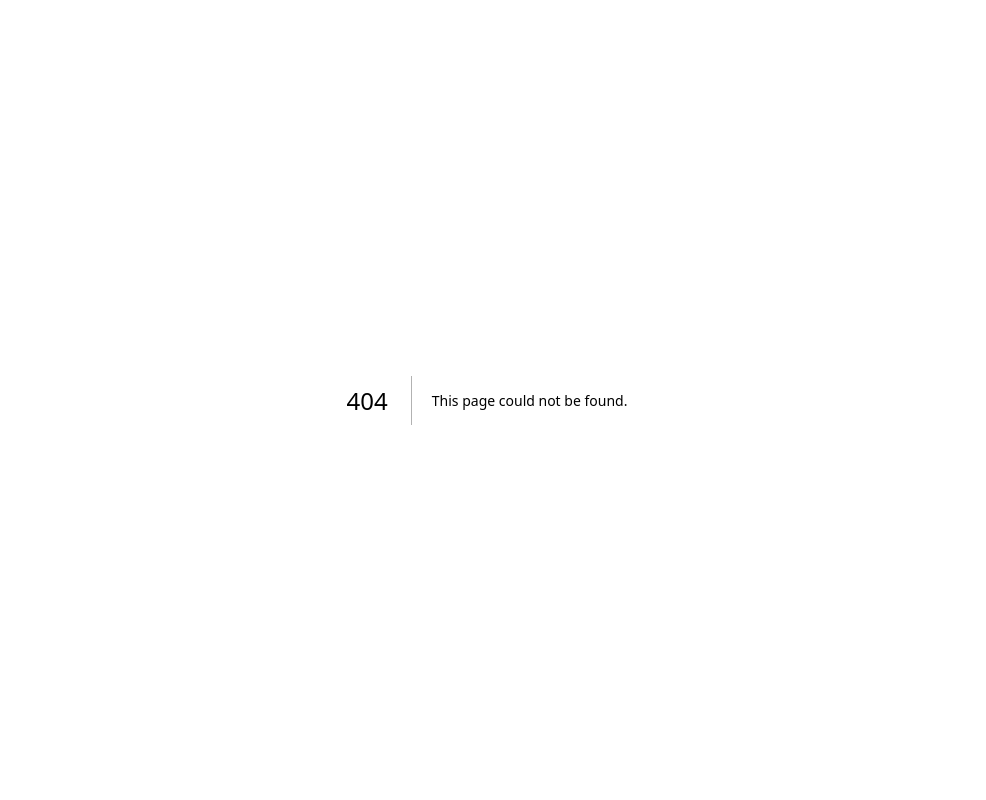
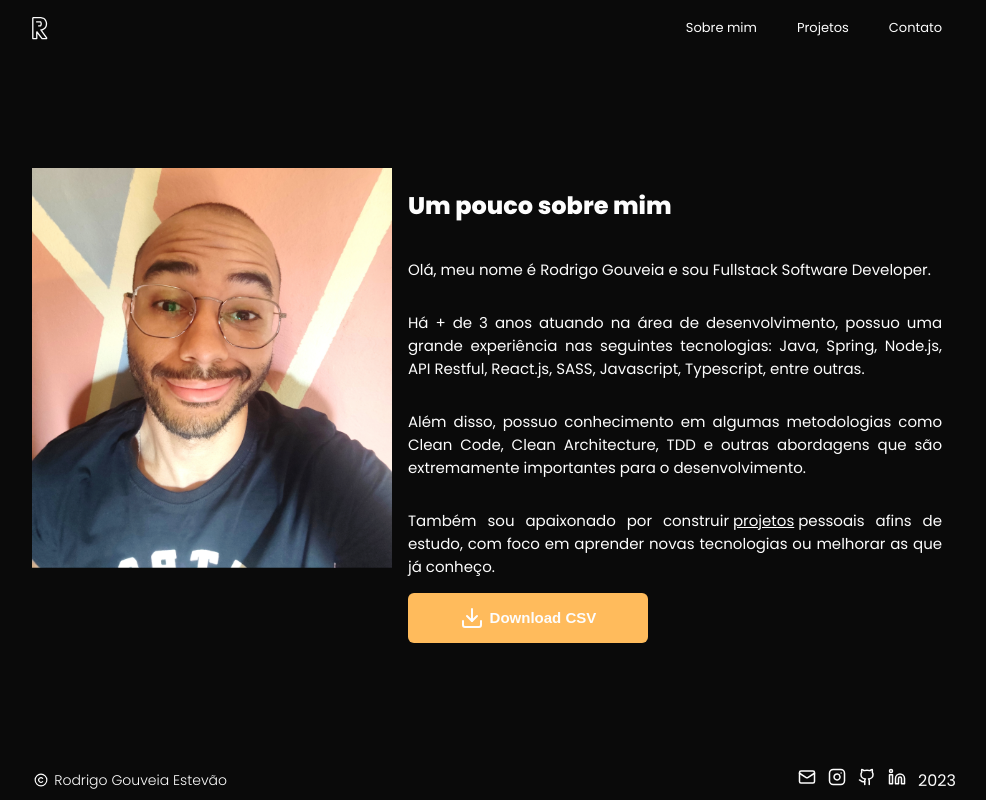
Before and after one commit to rodrigoge/rodrigo.dev, a Next.js app: page /about in a window 1280 px wide. Before the commit this address had no page. Shown: the whole page, without its empty margins (153-1139 px from the left). Built offline with nearby package versions, Linux system fonts and the light colour scheme.

Commit message:
feat: initializing about me page

```diff
--- /dev/null
+++ b/src/app/about/page.tsx
@@ -0,0 +1,53 @@
+"use client"
+import FooterComponent from "@/components/FooterComponent";
+import HeaderComponent from "@/components/HeaderComponent";
+import "./styles.scss"
+import avatar from '../assets/avatar.png'
+import Image from "next/image";
+import { Download } from "lucide-react";
+import Link from "next/link";
+
+export default function About() {
+    return (
+        <>
+            <HeaderComponent />
+            <div className="about-me-container">
+                <div className="avatar-container">
+                    <Image
+                        src={avatar}
+                        alt="Image from Rodrigo Gouveia"
+                        width={360}
+                        height={400}
+                    />
+                </div>
+                <div className="summary-container">
+                    <h2>Um pouco sobre mim</h2>
+                    <p>Olá, meu nome é Rodrigo Gouveia e sou Fullstack Software Developer.</p>
+                    <p>
+                        Há + de 3 anos atuando na área de desenvolvimento, possuo uma grande experiência nas seguintes
+                        tecnologias: Java, Spring, Node.js, API Restful, React.js, SASS, Javascript, Typescript, entre outras.
+                    </p>
+                    <p>
+                        Além disso, possuo conhecimento em algumas metodologias como Clean Code, Clean Architecture, TDD e
+                        outras abordagens que são extremamente importantes para o desenvolvimento.
+                    </p>
+                    <p>
+                        Também sou apaixonado por construir
+                        <Link
+                            className="link-content"
+                            href=""
+                        >
+                            projetos
+                        </Link>
+                        pessoais afins de estudo, com foco em aprender novas tecnologias ou melhorar as que já conheço.
+                    </p>
+                    <button className="download-button">
+                        <Download />
+                        Download CSV
+                    </button>
+                </div>
+            </div>
+            <FooterComponent />
+        </>
+    )
+}
--- /dev/null
+++ b/src/app/about/styles.scss
@@ -0,0 +1,61 @@
+@import '../variables.module.scss';
+
+html,
+body {
+    background-color: $black-900;
+    color: $white-100;
+}
+
+.about-me-container {
+    display: flex;
+    flex-direction: row;
+    gap: 16px;
+    margin-top: 120px;
+
+    .avatar-container {
+        margin: 0 0 0 14%;
+    }
+
+    .summary-container {
+        margin: 0 14% 0 0;
+        display: flex;
+        flex-direction: column;
+        align-items: flex-start;
+        text-align: justify;
+
+        p {
+            font-size: 15px;
+
+            .link-content {
+                transition: 0.3s;
+                color: $white-100;
+                margin: 4px;
+            }
+
+            .link-content:hover {
+                color: $orange-700;
+            }
+        }
+
+        .download-button {
+            width: 240px;
+            height: 50px;
+            background-color: $orange-700;
+            color: $white-100;
+            display: flex;
+            align-items: center;
+            justify-content: center;
+            border: none;
+            border-radius: 6px;
+            gap: 6px;
+            font-size: 15px;
+            font-weight: 700;
+            transition: 0.3s;
+            cursor: pointer;
+        }
+
+        .download-button:hover {
+            opacity: 0.8;
+        }
+    }
+}
--- a/src/app/layout.tsx
+++ b/src/app/layout.tsx
@@ -18,6 +18,7 @@ export default function RootLayout({
 }) {
   return (
     <html lang="en">
+      <meta name="viewport" content="width=device-width, initial-scale=1" />
       <body className={inter.className}>{children}</body>
     </html>
   )
```
Also changed, not shown: src/app/assets/avatar.png (added).
